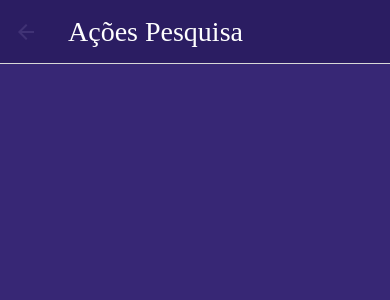
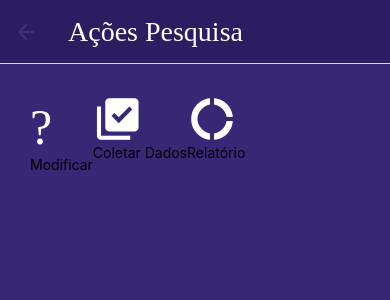
Before and after one commit to victorFeracin/Satisfying-You-Surveys, a React Native app: screen /AcoesPesquisa in a window 390 px wide. Shown: the top 300 px of the page. Built offline with nearby package versions, Linux system fonts and the light colour scheme.

Commit message:
Starting AcoesCard

```diff
--- a/src/components/AcoesCard/AcoesCard.js
+++ b/src/components/AcoesCard/AcoesCard.js
@@ -0,0 +1,32 @@
+import {
+  Text,
+  Image,
+  TouchableOpacity,
+  ScrollView
+} from 'react-native';
+import Icon from 'react-native-vector-icons/MaterialIcons';
+import StyleAcoesCard from './StyleAcoesCard';
+
+const AcoesCard = (props) => {
+
+  return (
+    <ScrollView horizontal style={StyleAcoesCard.container}>
+      <TouchableOpacity style={StyleAcoesCard.containerCard} onPress={props.onPress}>
+        <Icon name="edit-document" size={50} color="#FFFFFF"/>
+        <Text style={StyleAcoesCard.title}>Modificar</Text>
+      </TouchableOpacity>
+
+      <TouchableOpacity style={StyleAcoesCard.containerCard} onPress={props.onPress}>
+        <Icon name="library-add-check" size={50} color="#FFFFFF"/>
+        <Text style={StyleAcoesCard.title}>Coletar Dados</Text>
+      </TouchableOpacity>
+
+      <TouchableOpacity style={StyleAcoesCard.containerCard} onPress={props.onPress}>
+        <Icon name="donut-large" size={50} color="#FFFFFF"/>
+        <Text style={StyleAcoesCard.title}>Relatório</Text>
+      </TouchableOpacity>
+    </ScrollView>
+  );
+}
+
+export default AcoesCard;
--- a/src/components/AcoesCard/StyleAcoesCard.js
+++ b/src/components/AcoesCard/StyleAcoesCard.js
@@ -1,8 +1,8 @@
 import { StyleSheet } from 'react-native';
 
-const StyleSurveyCard = StyleSheet.create({
+const StyleAcoesCard = StyleSheet.create({
 
 
 });
 
-export default StyleSurveyCard;
+export default StyleAcoesCard;
--- a/src/screens/AcoesPesquisa.js
+++ b/src/screens/AcoesPesquisa.js
@@ -1,5 +1,6 @@
 import { useState } from 'react';
 import FormContainer from '../components/FormContainer/FormContainer';
+import AcoesCard from '../components/AcoesCard/AcoesCard';
 
 
 const AcoesPesquisa = (props) => {
@@ -11,7 +12,7 @@ const AcoesPesquisa = (props) => {
   return (
     <FormContainer padding={30}>
 
-
+      <AcoesCard/>
     </FormContainer>
   );
 }
--- a/src/screens/Home.js
+++ b/src/screens/Home.js
@@ -8,11 +8,11 @@ import Btn from '../components/Btn/Btn';
 /*Definição da função de criação do componente*/
 const Home = (props) => {
 
-  const goToAcoesPesquisa = (link) => {
-    props.navigation.navigate(link)
+  const goToAcoesPesquisa = () => {
+    props.navigation.navigate('AcoesPesquisa')
   }
   const goToNovaPesquisa = () => {
-    props.navigation.navigate('AcoesPesquisa');
+    props.navigation.navigate('NovaPesquisa');
   }
 
   const cardsTest = [
@@ -20,25 +20,21 @@ const Home = (props) => {
         img: require('../../assets/images/Secomp.png'),
         title: 'SECOMP 2023',
         date: '10/10/2023',
-        link: 'Login'
       },
       {
         img: require('../../assets/images/Ubuntu.png'),
         title: 'UBUNTU 2022',
         date: '05/06/2022',
-        link: 'NovaConta'
       },
       {
         img: require('../../assets/images/MeninasCpu.png'),
         title: 'MENINAS CPU',
         date: '15/08/2023',
-        link: 'Login'
       },
       {
         img: require('../../assets/images/Secomp.png'),
         title: 'Teste 202424244',
         date: '07/07/2024',
-        link: 'Login'
       },
   ] //REMOVER QUANDO CHAMAR API
 
@@ -49,7 +45,7 @@ const Home = (props) => {
       <CardContainer>
         {cardsTest.map((card, index) => {
           return(
-            <SurveyCard key={index} img={card?.img} title={card?.title} date={card?.date} onPress={() => goToAcoesPesquisa(card?.link)}/>
+            <SurveyCard key={index} img={card?.img} title={card?.title} date={card?.date} onPress={() => goToAcoesPesquisa()}/>
           )
         })}
       </CardContainer>
```
Also changed, not shown: 1 other file (tests, documents, lock files or other folders).
